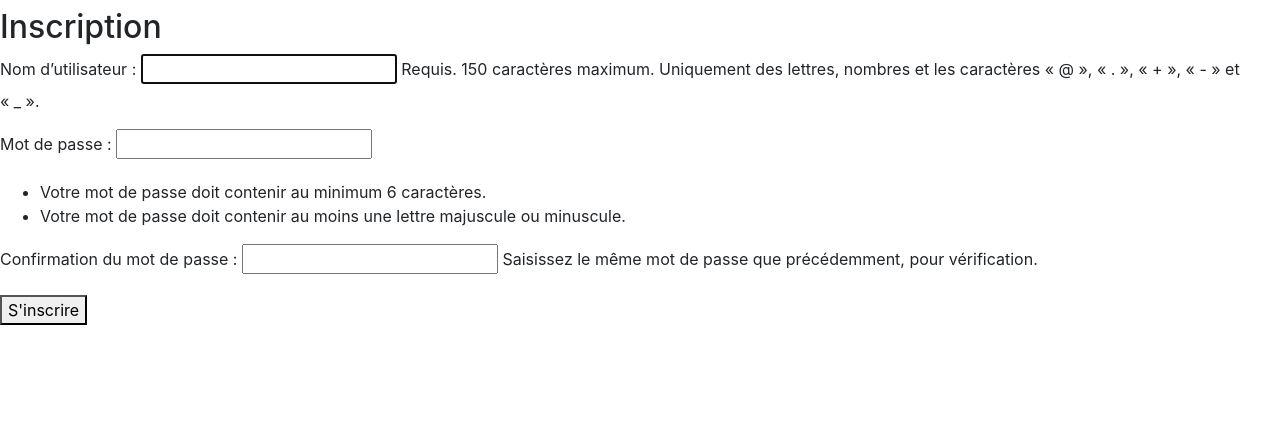
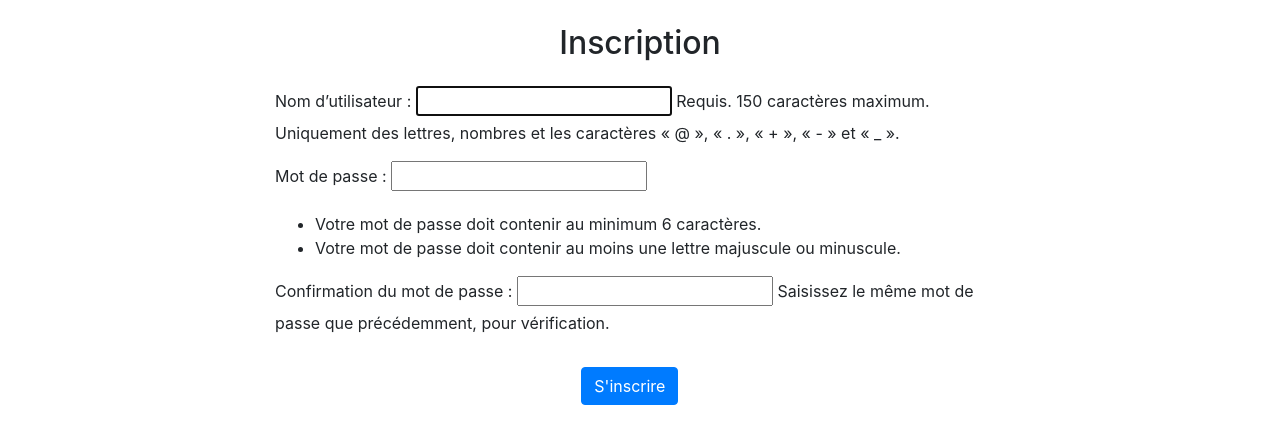
Before and after one commit to pnt983/P_9_OpenClassRoom, a Django app: page /signup/ in a window 1280 px wide. Shown: the part 48-492 px from the top of the page. Run offline with Django 4.2, Linux system fonts and the light colour scheme.

Commit message:
Mise en page de la page d'inscription

```diff
--- a/authentication/templates/authentication/signup.html
+++ b/authentication/templates/authentication/signup.html
@@ -1,12 +1,21 @@
 {% extends 'base/authentication_base.html' %}
 {% block content %}
-  <h2>Inscription</h2>
+<div class="container">
+    <h2 class="text-center my-4">Inscription</h2>
     {% if form.errors %}
       {{ form.errors }}
     {% endif %}
+  <div class="row">
+    <div class="col-2"></div>
+    <div class="col-8">
       <form method="post">
         {{ form.as_p }}
         {% csrf_token %}
-    <button type="submit">S'inscrire</button>
+        <div class="d-grid gap-2 col-4 mx-auto">
+          <button type="submit" class="btn btn-primary mx-5 my-3">S'inscrire</button>
+        </div>
       </form>
+    </div>
+  </div>
+</div>
 {% endblock content %}
```
Also changed, not shown: media/51aB6Yo9HL_wKQjAEu.jpg (added), 1 other file. Lines whose indentation alone changed are shown as unchanged.
